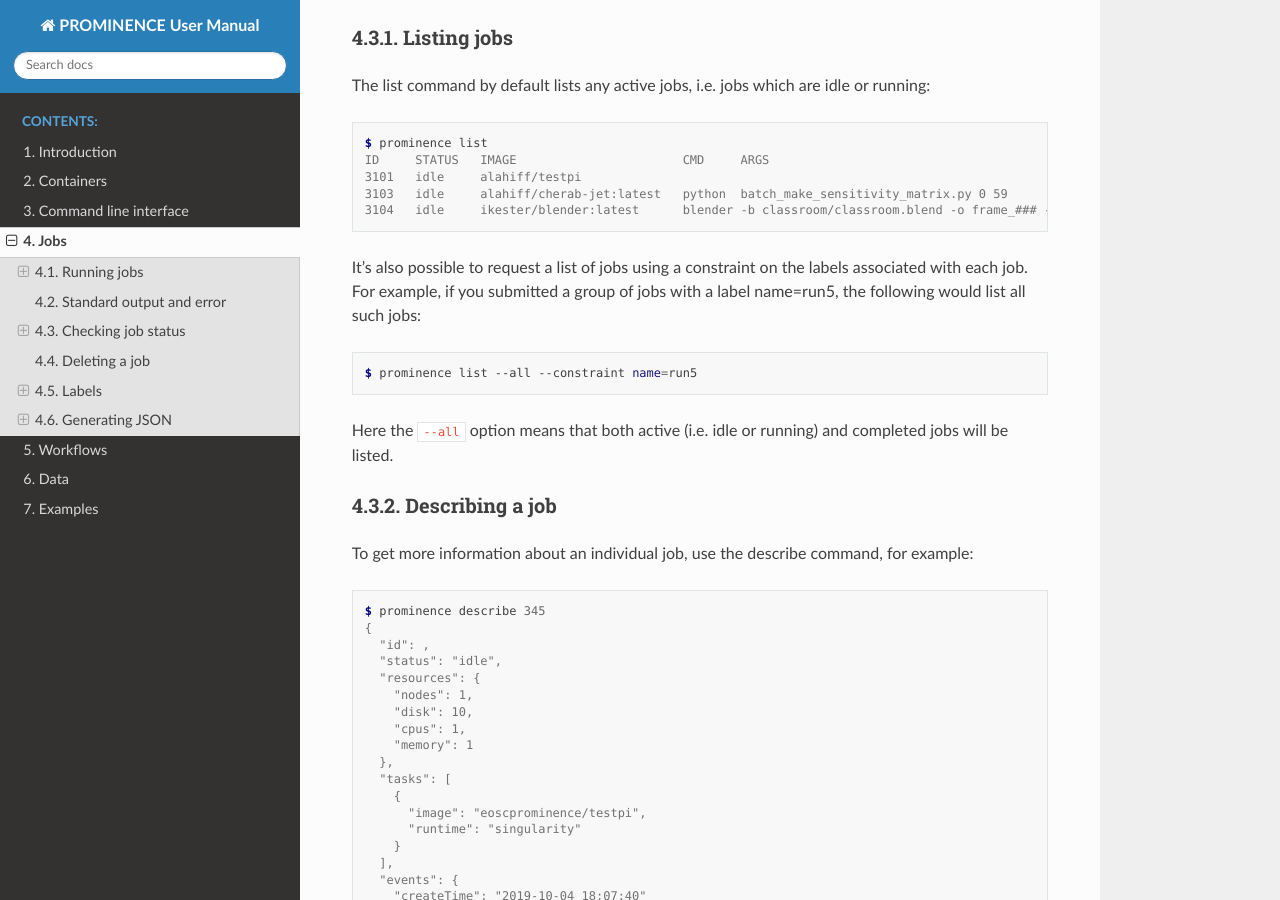
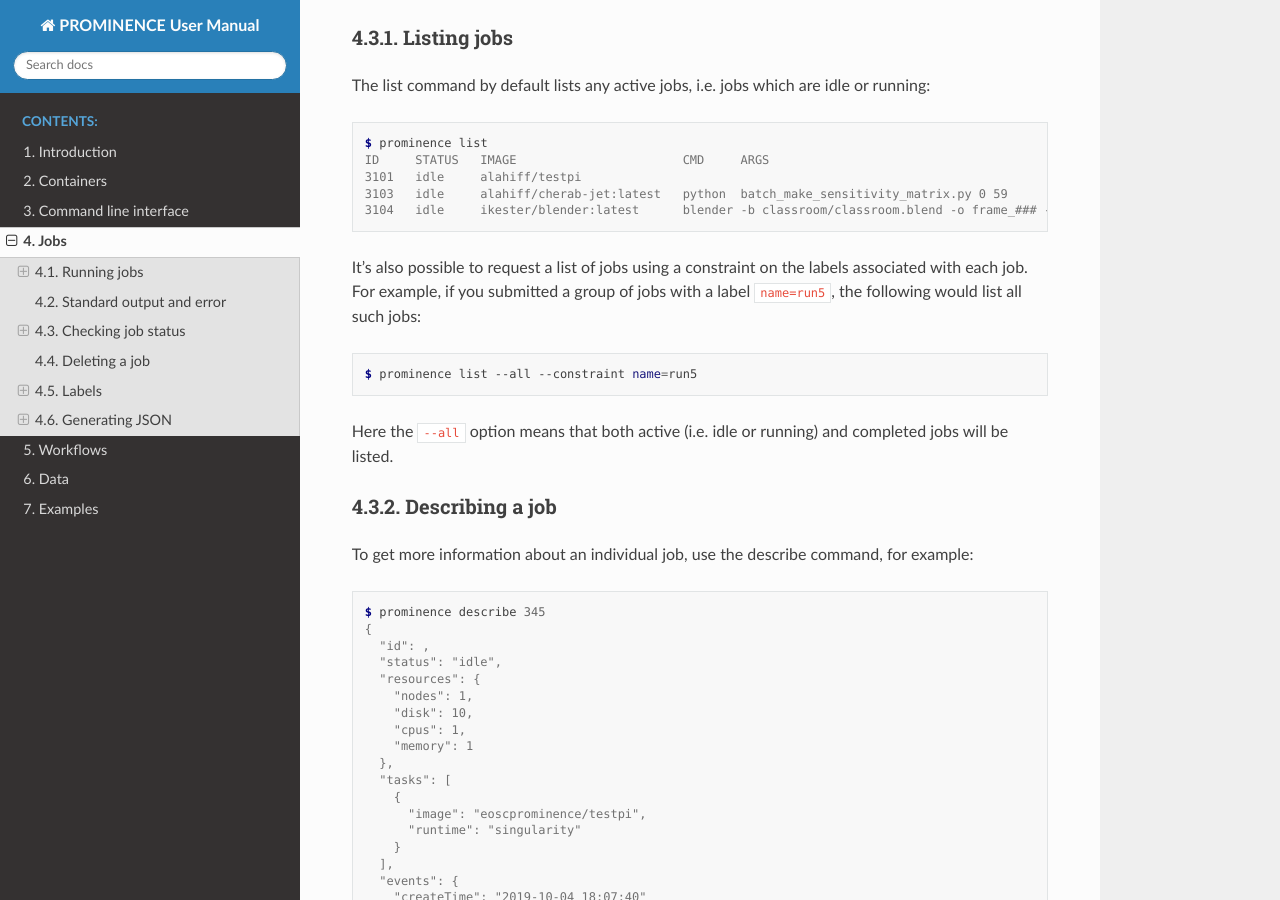
Before and after one commit to prominence-eosc/docs-eosc, a Sphinx documentation site: the page built from source/jobs.rst, in a window 1280 px wide and 900 px high, scrolled down 3615 px. Built offline with Sphinx 7.4.7 and the Read the Docs theme 2.0.0, drawn with Linux system fonts in a browser that asks for light colours.

Commit message:
Formatting adjustment

```diff
--- a/source/jobs.rst
+++ b/source/jobs.rst
@@ -159,7 +159,7 @@ The list command by default lists any active jobs, i.e. jobs which are idle or r
    3103   idle     alahiff/cherab-jet:latest   python  batch_make_sensitivity_matrix.py 0 59
    3104   idle     ikester/blender:latest      blender -b classroom/classroom.blend -o frame_### -f
 
-It’s also possible to request a list of jobs using a constraint on the labels associated with each job. For example, if you submitted a group of jobs with a label name=run5, the following would list all such jobs:
+It’s also possible to request a list of jobs using a constraint on the labels associated with each job. For example, if you submitted a group of jobs with a label ``name=run5``, the following would list all such jobs:
 
 .. code-block:: console
 
```
